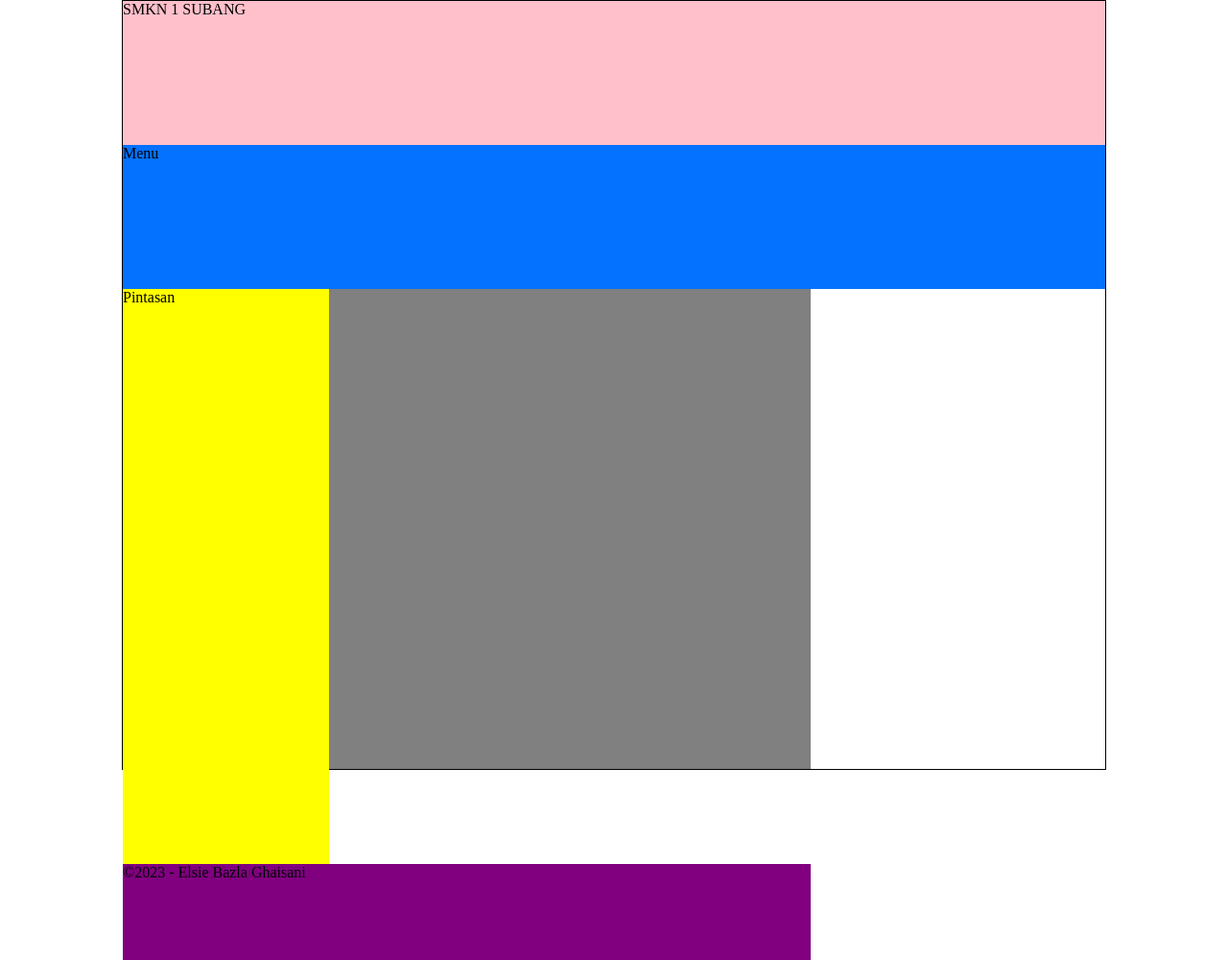
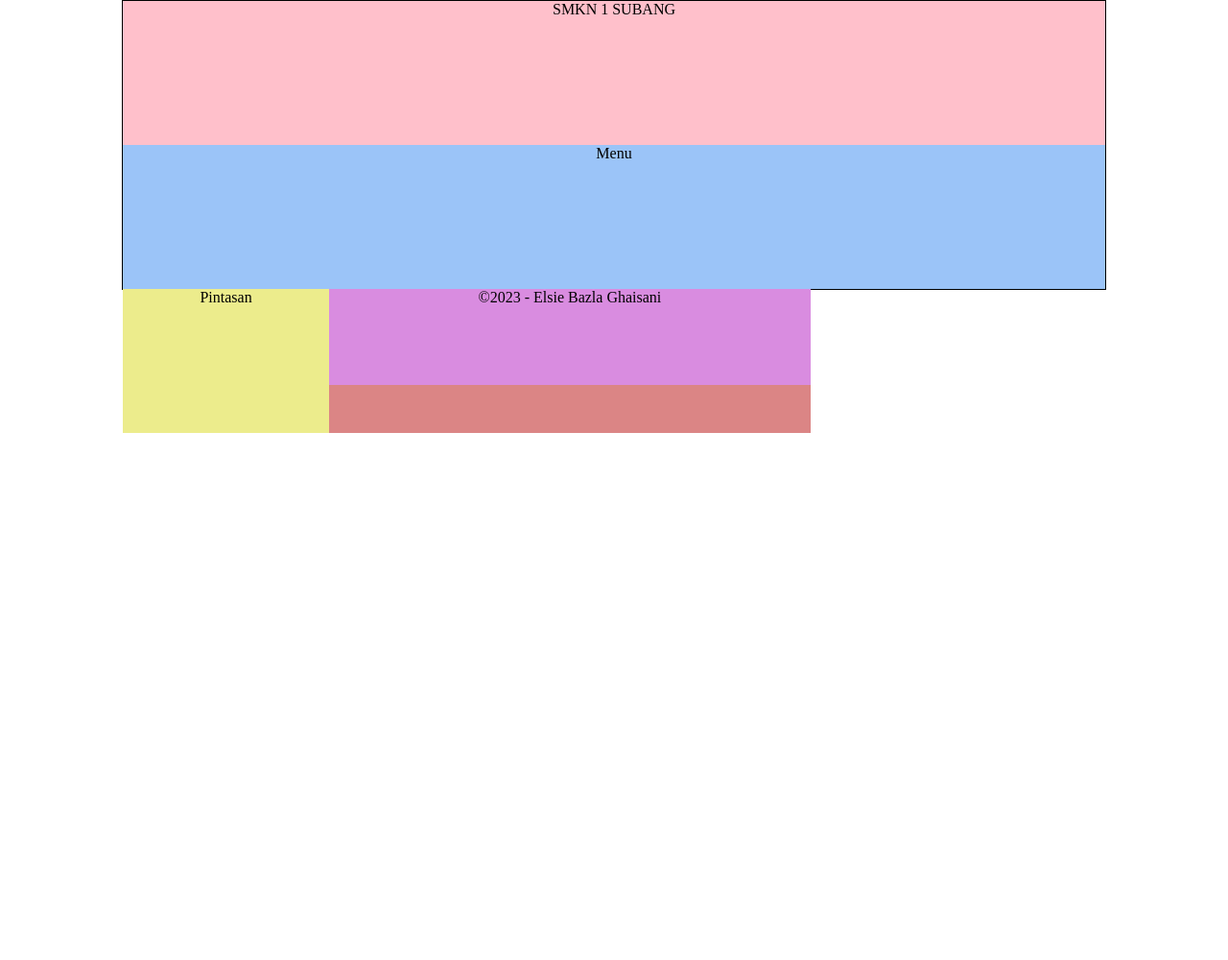
Before and after one commit to Elsiebazlaghaisani/belajar-css, a plain HTML site: page layout.html in a window 1280 px wide. Shown: the whole page at 96% size. After the commit the page ends 800 px from the top, so only its background shows below. Drawn offline with Linux system fonts and the light colour scheme.

Commit message:
Update Layout.css

```diff
--- a/Layout.css
+++ b/Layout.css
@@ -6,33 +6,46 @@
     width: 1024px;
     margin: 0 auto;
     border: 1px solid #000000;
+    text-align: center;
+
   }
 
   header {
     width: 100%;
     height: 150px;
     background-color: pink ;
+    text-align: center;
+
   }
 
   nav {
     width: 100%;
     height: 150px;
-  background-color: #0471ff;
+    background-color: #9bc4f8;
+    text-align: center;
+
   }
 
   .content {
     width: 70%;
-  height: 500px;
-  background-color: grey ;
+    height: 150px;
+    background-color: rgb(219, 133, 133) ;
+    float: left;
+    text-align: center;
+
   }
 
   .sidebar {
     width: 30%;
-  height: 599px;
-  background-color: yellow ;
+    height: 150px;
+    background-color: rgb(236, 236, 140) ;
+    float: left;
+    text-align: center;
+
   }
 
   footer {
     width: 100%;
     height: 100px;
-  background-color: purple ;
+    text-align: center;
+    background-color: rgb(217, 140, 224) ;}
```
Lines whose indentation alone changed are shown as unchanged.
